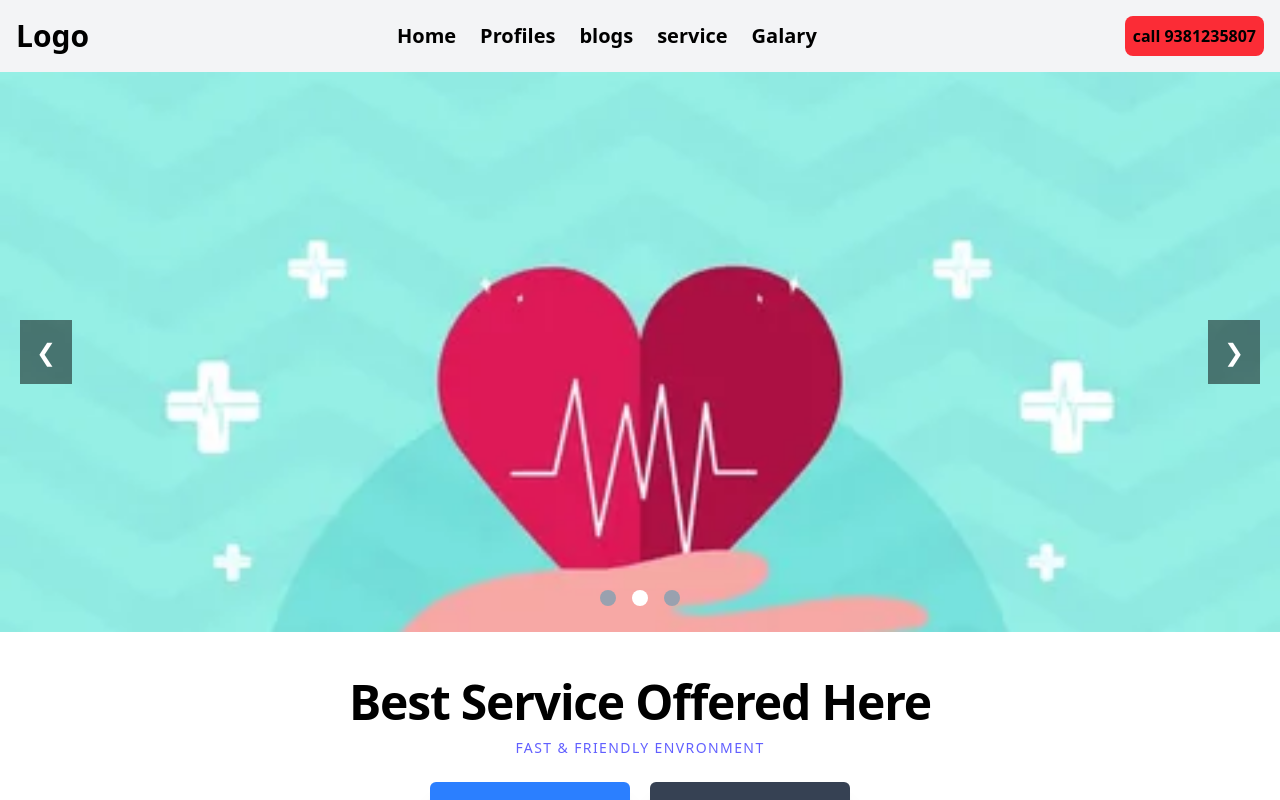
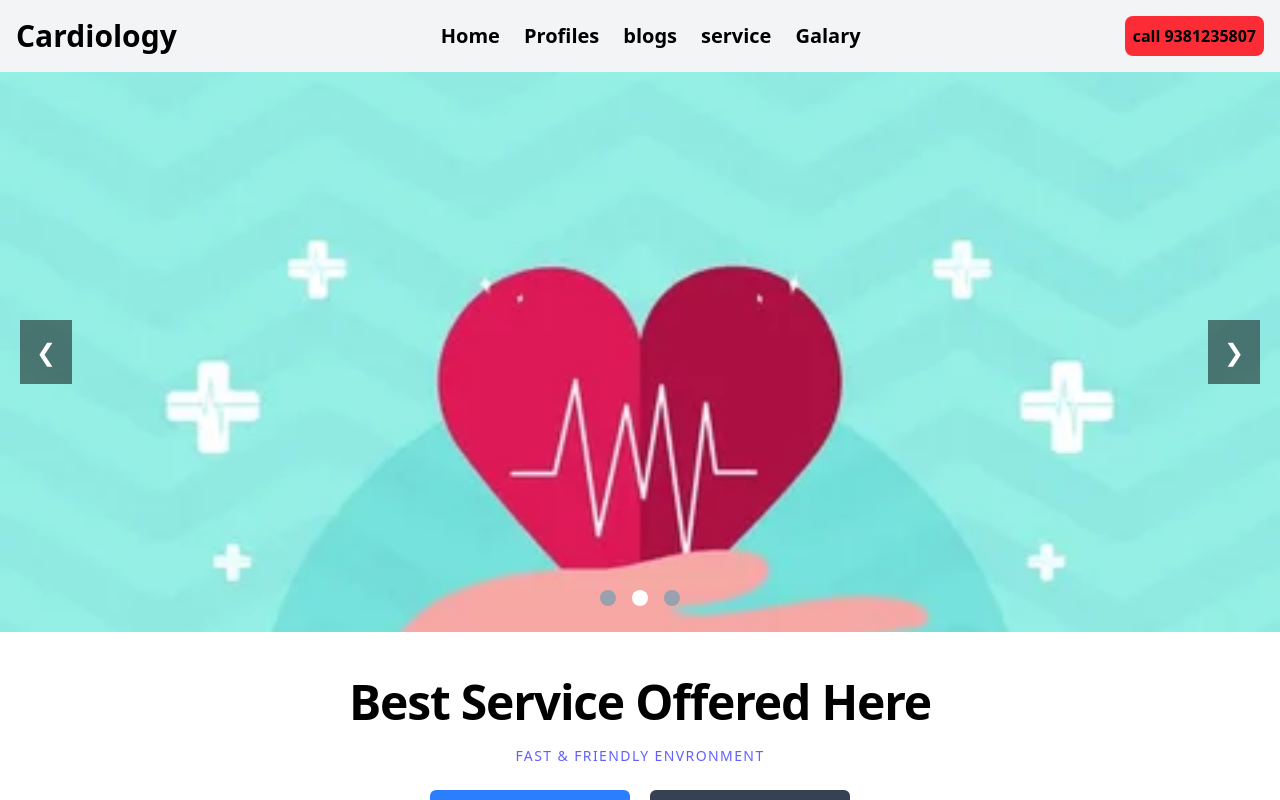
Before and after one commit to bheesetti-jai-4/clientone, a React (Vite) app: page / in a window 1280 px wide. Shown: the top 800 px of the page. Built offline with nearby package versions, Linux system fonts and the light colour scheme.

Commit message:
add cals

```diff
--- a/src/components/homepages/MakeCalls.jsx
+++ b/src/components/homepages/MakeCalls.jsx
@@ -20,8 +20,8 @@ function MakeCalls() {
   return (
     <>
 <div className="flex w-full justify-center items-center dark:bg-gray-100 h-60">
-  <div className="text-center max-w-6xl mx-10">
-      <h1 className="my-3 text-3xl font-bold tracking-tight text-black md:text-5xl ">
+  <div className="text-center max-w-6xl  mx-10">
+      <h1 className="my-5 text-3xl font-bold tracking-tight text-black md:text-5xl ">
           Best Service
           Offered Here
       </h1>
--- a/src/components/navbar/Navbar.jsx
+++ b/src/components/navbar/Navbar.jsx
@@ -7,7 +7,7 @@ function Navbar() {
 
   const [isOpen, setIsOpen] = useState(false);
   const navagate = useNavigate()
-  const number=  9381235807
+  const number=9381235807
 
 
 
@@ -26,7 +26,7 @@ function Navbar() {
         {/* Logo */}
         <h1 className="text-black font-bold text-3xl cursor-pointer "
         onClick={()=>navagate("/")}
-        >Logo</h1>
+        >Cardiology</h1>
 
         {/* Mobile Menu Button */}
         <button className="md:hidden text-black" onClick={() => setIsOpen(!isOpen)}>
@@ -54,9 +54,17 @@ function Navbar() {
         </ul>
 
         {/* Company Name */}
-        <div className="hidden md:block">
+        {/* whats app cals  */}
+        {/* <div className="hidden md:block">
           <h1 className="text-black font-bold cursor-pointer bg-red-500 p-2 rounded-lg"
           onClick={()=>window.location.href = `tel:${number}`}
+          >call {number} </h1>
+        </div> */}
+
+        {/* phone calls */}
+         <div className="hidden md:block">
+          <h1 className="text-black font-bold cursor-pointer bg-red-500 p-2 rounded-lg"
+          onClick={()=>window.open = (`tel:${number}`,"_self")}
           >call {number} </h1>
         </div>
       </div>
```
